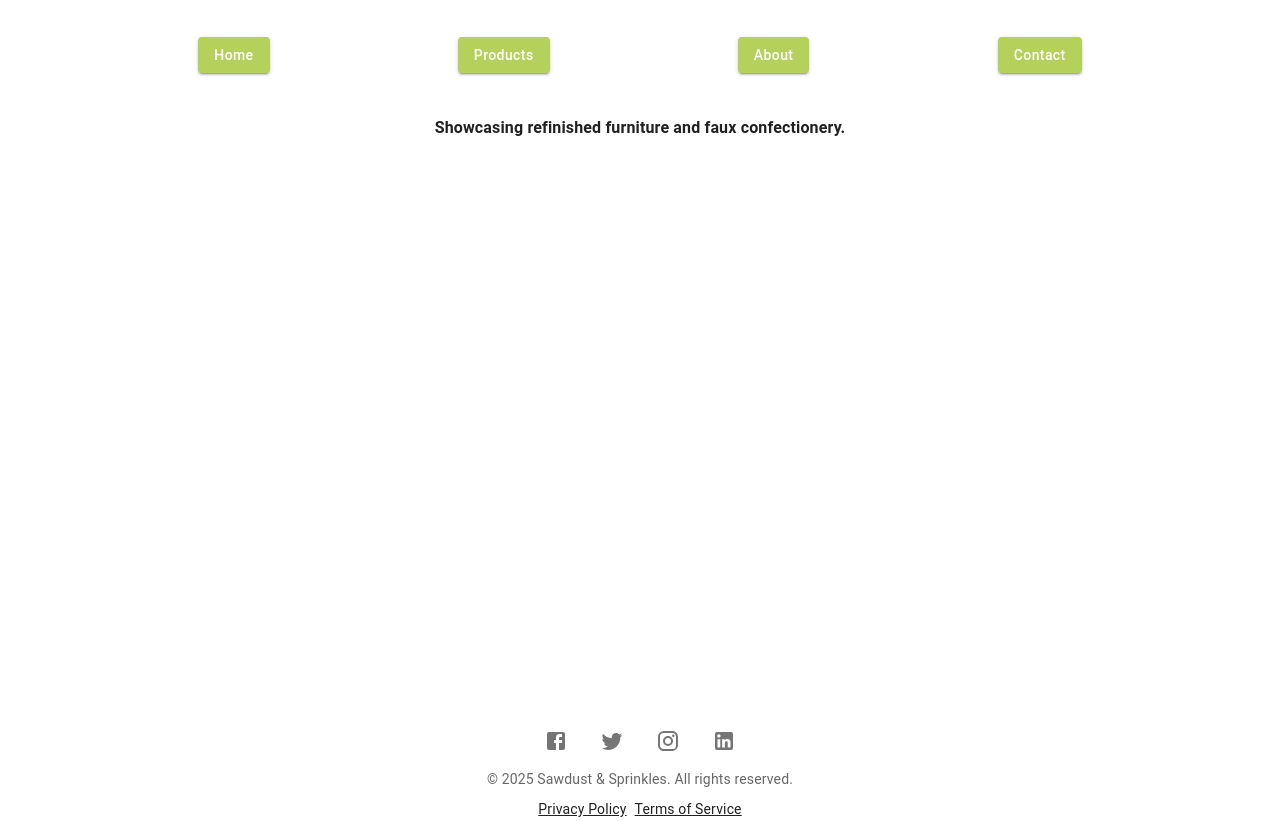
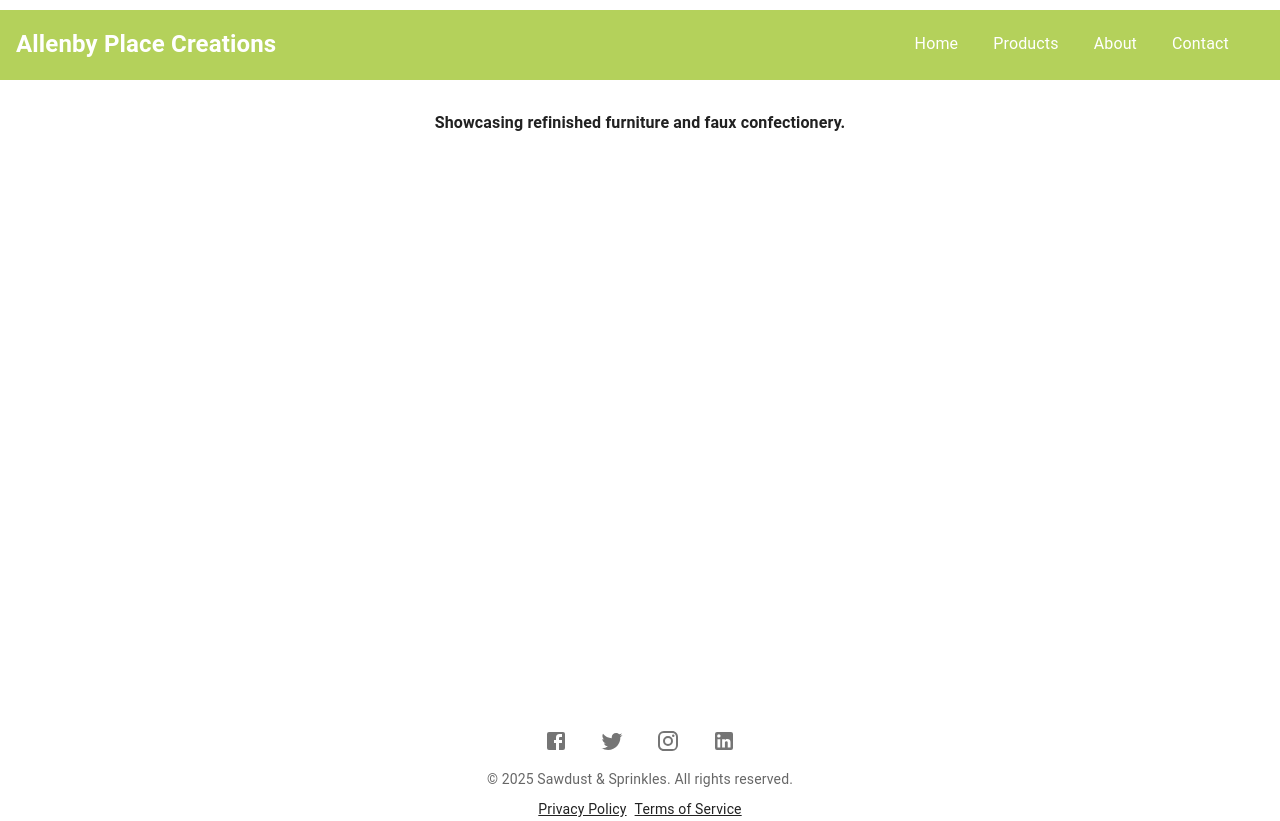
Before and after one commit to masterHazzrd/sawdust-and-sprinkles, a Next.js app: page / in a window 1280 px wide. Built offline with nearby package versions, Linux system fonts and the light colour scheme.

Commit message:
Added a folder and file for the api to edit products. Back on admin  side is working as expected.

```diff
--- a/src/app/api/products/[id]/route.ts
+++ b/src/app/api/products/[id]/route.ts
@@ -18,14 +18,15 @@ export async function GET(request: Request, { params }: { params: { id: string }
   }
 }
 
-export async function PUT(request: Request, { params }: { params: { id: string } }) {
+export async function PUT(request: Request, { params }: { params: Promise<{ id: string }> }) {
+  const { id } = await params;
   try {
     await connectToDatabase();
     const body = await request.json();
     if (body.price) {
       body.price = Number(body.price);
     }
-    const product = await Product.findByIdAndUpdate(params.id, body, { new: true });
+    const product = await Product.findByIdAndUpdate(id, body, { new: true });
     if (!product) {
       return NextResponse.json({ success: false, error: "Product not found" }, { status: 404 });
     }
--- a/src/app/layout.tsx
+++ b/src/app/layout.tsx
@@ -14,7 +14,7 @@ export default function RootLayout({ children }: { children: React.ReactNode })
 
   return (
     <html lang="en">
-      <body style={{ margin: "10px", paddingTop: "5px", height: "100vh", overflow: "hidden" }}>
+      <body style={{ marginTop: "10px", height: "100vh", overflow: "hidden" }}>
         <SessionProvider>
           <ThemeProvider theme={theme}>
             <CssBaseline />
--- a/src/components/Header.tsx
+++ b/src/components/Header.tsx
@@ -1,60 +1,80 @@
 import React from "react";
 import Link from "next/link";
-import Button from "@mui/material/Button";
+import MuiLink from "@mui/material/Link";
+import { Box } from "@mui/material";
 
-const buttonStyles = {
-  backgroundColor: "#B4D15B",
-  color: "#fff",
-  textTransform: "none",
+const navLinkStyles = {
+  color: "#FFF",
+  textDecoration: "none",
+  fontSize: "1rem",
   "&:hover": {
-    opacity: 0.8,
     fontWeight: "bold",
-    backgroundColor: "#B4D15B",
+    textDecoration: "underline",
   },
 };
 
 const Header: React.FC = () => {
   return (
-    <header
+    <div
+      style={{
+        width: "100%",
+        height: "70px",
+        background: "#B4D15B",
+        position: "sticky",
+        top: 0,
+        zIndex: 1000,
+        margin: 0,
+        padding: 0,
+      }}
+    >
+      <div
         style={{
           display: "flex",
           alignItems: "center",
+          justifyContent: "space-between",
           padding: "1rem",
-        background: "var(--background)",
         }}
       >
-      {/* Right Navigation */}
+        {/* Business Name (Left) */}
+        <Box>
+          <Link href="/" passHref legacyBehavior>
+            <MuiLink
+              sx={{
+                fontSize: "1.5rem",
+                fontWeight: "bold",
+                color: "#FFF",
+                textDecoration: "none",
+              }}
+            >
+              Allenby Place Creations
+            </MuiLink>
+          </Link>
+        </Box>
+
+        {/* Navigation Links (Right) */}
         <nav
           style={{
-          flex: 1,
             display: "flex",
-          justifyContent: "space-evenly",
-          gap: "1rem",
+            alignItems: "center",
+            gap: "35px",
+            paddingRight: "35px",
           }}
         >
           <Link href="/" passHref legacyBehavior>
-          <Button variant="contained" sx={buttonStyles}>
-            Home
-          </Button>
+            <MuiLink sx={navLinkStyles}>Home</MuiLink>
           </Link>
           <Link href="/product-portfolio" passHref legacyBehavior>
-          <Button variant="contained" sx={buttonStyles}>
-            Products
-          </Button>
+            <MuiLink sx={navLinkStyles}>Products</MuiLink>
           </Link>
-
           <Link href="/about" passHref legacyBehavior>
-          <Button variant="contained" sx={buttonStyles}>
-            About
-          </Button>
+            <MuiLink sx={navLinkStyles}>About</MuiLink>
           </Link>
           <Link href="/contact" passHref legacyBehavior>
-          <Button variant="contained" sx={buttonStyles}>
-            Contact
-          </Button>
+            <MuiLink sx={navLinkStyles}>Contact</MuiLink>
           </Link>
         </nav>
-    </header>
+      </div>
+    </div>
   );
 };
 
--- a/src/models/Products.ts
+++ b/src/models/Products.ts
@@ -5,7 +5,8 @@ export interface IProduct extends Document {
   description: string;
   image: string;
   category: "refinishedFurniture" | "fauxConfectionery";
-  price: number; // New field for the price
+  price: number;
+  approved: boolean; // New field for approval status
   createdAt: Date;
   updatedAt: Date;
 }
@@ -16,7 +17,8 @@ const ProductSchema: Schema<IProduct> = new Schema(
     description: { type: String, required: true },
     image: { type: String, required: true },
     category: { type: String, required: true },
-    price: { type: Number, required: true }, // New field definition
+    price: { type: Number, required: true },
+    approved: { type: Boolean, default: false }, // New field definition
   },
   { timestamps: true }
 );
```
Also changed, not shown: src/app/admin/product-gallery/page.tsx (+23 -7 lines), src/app/admin/products/edit/[id]/page.tsx (added, +130 -0 lines), src/app/product-portfolio/page.tsx (+9 -6 lines), src/components/ProductCard.tsx (+16 -5 lines). Lines whose indentation alone changed are shown as unchanged.
